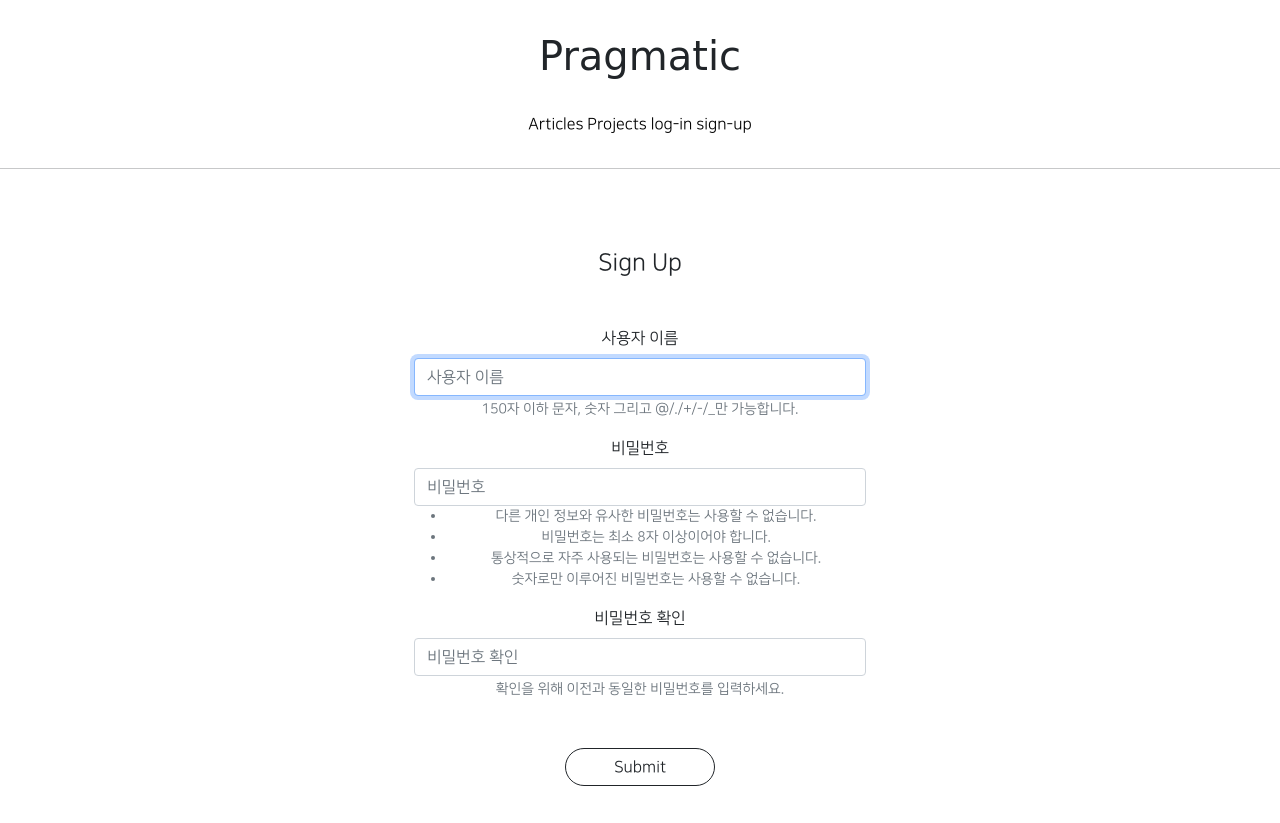
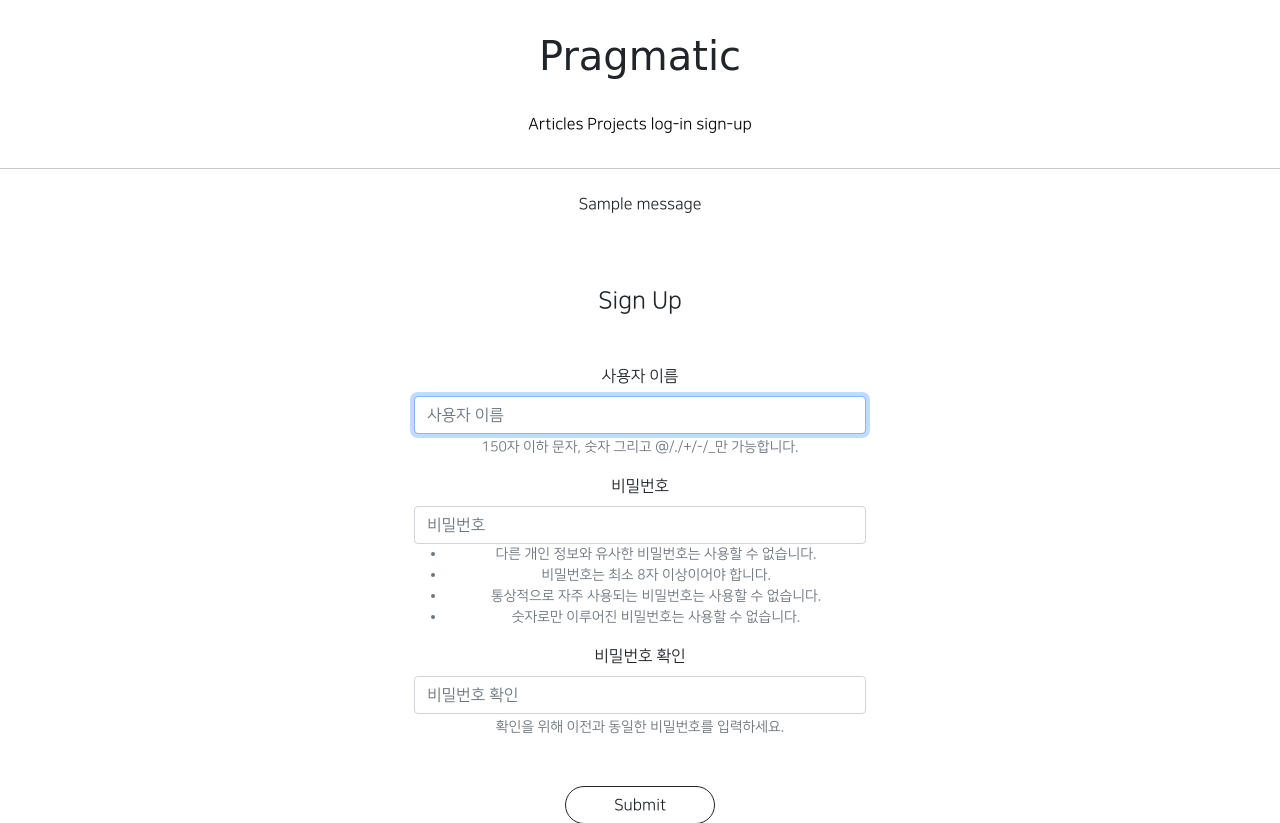
Before and after one commit to ui-hyeong/gis_3class, a Django app: page /accounts/create/ in a window 1280 px wide. Shown: the top 823 px of the page. Run offline with Django 3.2, Linux system fonts and the light colour scheme; tables that the repository leaves empty hold one stand-in row (values such as "Sample post"); one stand-in notice (Sample message) is shown; parts of the project's set-up code (start-up, migrations or seed data) failed here and were passed over; some libraries are stand-ins or nearby versions; some web fonts are replaced.

Commit message:
8 / 24 gis_p commit 5

```diff
--- a/likeapp/views.py
+++ b/likeapp/views.py
@@ -1,3 +1,4 @@
+from django.contrib import messages
 from django.contrib.auth.decorators import login_required
 from django.http import HttpResponseRedirect
 from django.shortcuts import render
@@ -21,13 +22,17 @@ class LikeArticleView(RedirectView):
         like_record = LikeRecord.objects.filter(user=user,
                                                 article=article)
         if like_record.exists():
+            # 좋아요 반영 x
+            messages.add_message(request, messages.ERROR, '좋아요를 이미 누르셨습니다.')
             return HttpResponseRedirect(reverse('articleapp:detail',
                                                 kwargs={'pk':kwargs['article_pk']}))
         else:
+            # 좋아요 반정
             LikeRecord(user=user, article=article).save()
 
         article.like += 1
         article.save()
+        messages.add_message(request, messages.SUCCESS, '좋아요가 반영되었습니다!')
 
         return super().get(request, *args, **kwargs)
 
--- a/static/base.css
+++ b/static/base.css
@@ -79,6 +79,7 @@ a {
     color: black;
 }
 
+/* 마우스를 올렸을때 색깔이 바뀌는것 */
 a:hover {
     text-decoration: none;
     color: black;
--- a/templates/base.html
+++ b/templates/base.html
@@ -11,6 +11,17 @@
 
 <hr>
 
+{% for message in messages %}
+
+    <div class="text-center">
+        <div class="btn ">
+            {{ message }}
+        </div>
+
+    </div>
+
+{% endfor %}
+
 {% block content %}
 {% endblock %}
 
```
